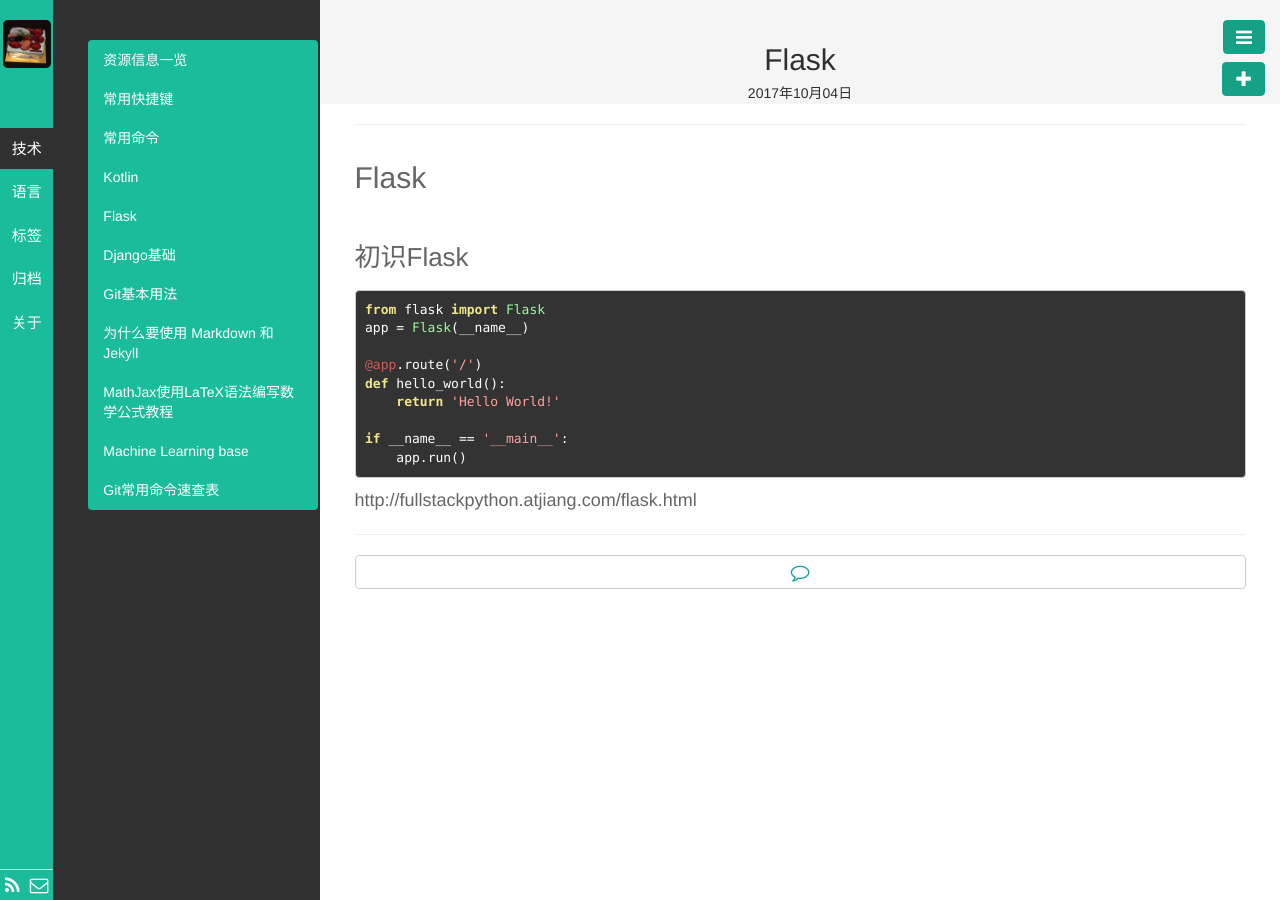
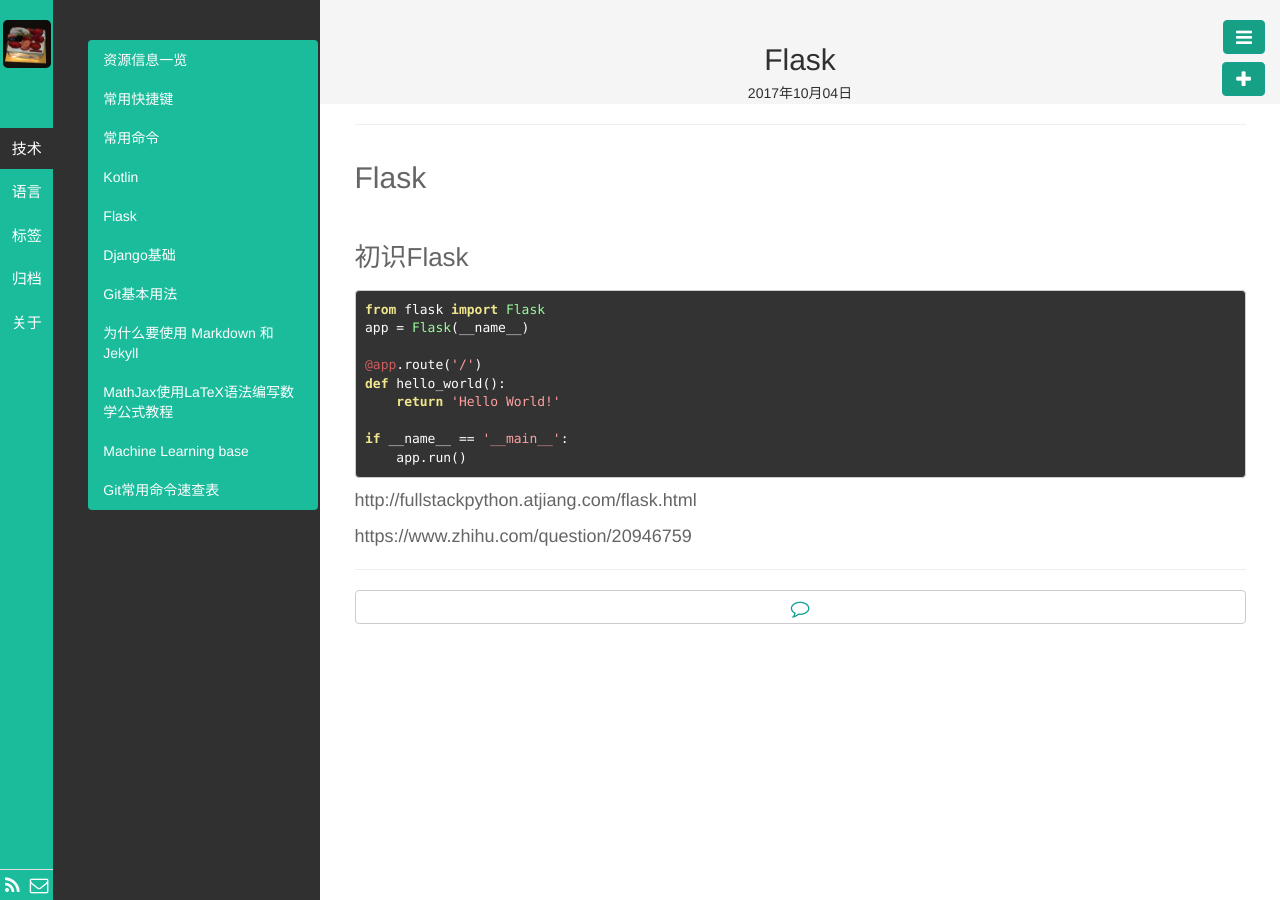
Before and after one commit to kyoyo/kyoyo.github.io, a Jekyll site: the page built from _posts/技術/2017-10-04-Flask.md, in a window 1280 px wide. Built offline with Jekyll 4.4.1, drawn with Linux system fonts in a browser that asks for light colours; Markdown is read by kramdown in place of the engine named in the settings; part of the change alters nothing that is shown.

Commit message:
Update 2017-10-04-Flask.md

````diff
--- a/_posts/技術/2017-10-04-Flask.md
+++ b/_posts/技術/2017-10-04-Flask.md
@@ -23,3 +23,5 @@ if __name__ == '__main__':
 ```
 
 http://fullstackpython.atjiang.com/flask.html
+
+https://www.zhihu.com/question/20946759
````
